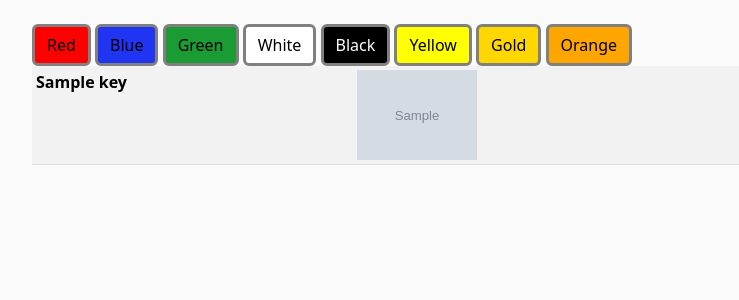
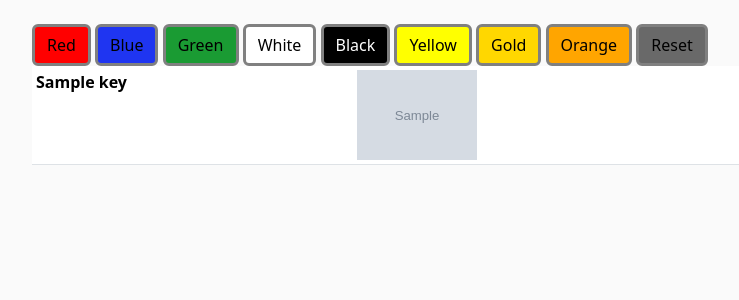
Before and after one commit to gamseb/geohelper, a Django app: template flags/templates/flags/flags.html in a window 1280 px wide. Shown: the part 56-356 px from the top of the page, without its empty margins (50-789 px from the left). Run offline with Django 4.2, Linux system fonts and the light colour scheme; the template is opened without the code that fills it: most values are stand-ins (such as "Sample title", 1, 10 or a date in 2020); grey boxes marked "Sample" are stand-in pictures; lists and menus that the app fills with data are empty.

Commit message:
Added a reset button to reset the filters

```diff
--- a/flags/static/flags/flags.css
+++ b/flags/static/flags/flags.css
@@ -35,3 +35,6 @@
 #btn-flag-orange {
     background-color: orange;
 }
+#btn-flag-reset {
+    background-color: dimgray;
+}
--- a/flags/static/flags/main.js
+++ b/flags/static/flags/main.js
@@ -15,12 +15,25 @@ function filterByColor(color) {
         element.classList.add('hidden-flag');
       }
     }
+}
 
-
+function resetFilters(){
+    // 1. Uncheck the buttons
+    const buttons = document.getElementsByClassName("btn-flag");
+    for (let i = 0; i < buttons.length; i++) {
+        let button = buttons[i]
+        button.classList.remove('active-btn-flag');
+    }
+    // 2. Show hidden flags
+    const elements = document.getElementsByClassName("flag-row");
+    for (let i = 0; i < elements.length; i++) {
+      const element = elements[i];
+        element.classList.remove('hidden-flag');
+    }
 }
 
 function togglePropertyInList(property) {
-    // Remove the 'btn-'
+    // Remove the 'btn-' part of the class
     property = property.slice(4)
     if (selectedFlags.includes(property)) {
         selectedFlags = selectedFlags.filter(arrayItem => arrayItem !== property);
@@ -33,15 +46,4 @@ function isFlagSelected(flagElement) {
     return selectedFlags.every(element => Array.from(flagElement.classList).includes(element));
 }
 
-
 Array.from(document.getElementsByClassName("btn-flag")).forEach(btn => btn.addEventListener("click", filterByColor));
-
-/*
-If len(selectedFlags) === 0
-
-
-
-
-
-
- */
--- a/flags/templates/flags/flags.html
+++ b/flags/templates/flags/flags.html
@@ -10,14 +10,15 @@
         <th><button type="button" class="btn btn-dark btn-flag" id="btn-flag-yellow" onclick="filterByColor('yellow')">Yellow</button></th>
         <th><button type="button" class="btn btn-dark btn-flag" id="btn-flag-gold" onclick="filterByColor('gold')">Gold</button></th>
         <th><button type="button" class="btn btn-dark btn-flag" id="btn-flag-orange" onclick="filterByColor('orange')">Orange</button></th>
+        <th><button type="button" class="btn btn-dark btn-flag" id="btn-flag-reset" onclick="resetFilters()">Reset</button></th>
     </tr>
 
 
-<table class="table table-sm table-striped">
+<table class="table table-sm">
 {% for key, value in countries.items %}
     <tr class="flag-row {% for color in value.flag_colors %}flag-{{ color|lower }} {% endfor %}">
         <th>{{ key }}</th>
-        <th> <img src="{{ value.image_url }}"  width="120" height="90"></th>
+        <th> <img alt="{{ key }}" src="{{ value.image_url }}"  width="120" height="90"></th>
     </tr>
 {% endfor %}
 </table>
```
